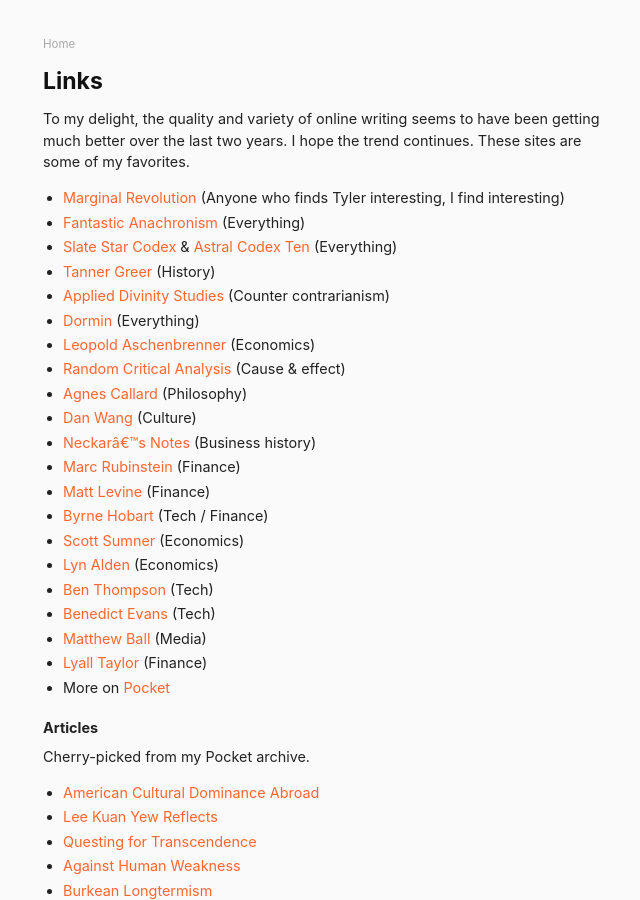
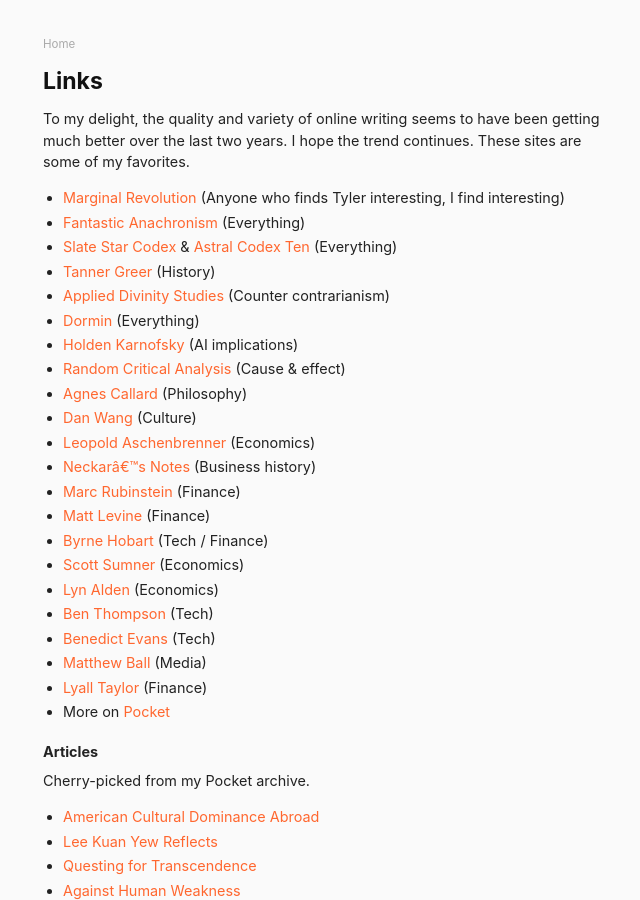
Before and after one commit to danschlz/danschulz.github.io, a Jekyll site: the page built from links.md, in a window 1280 px wide and 900 px high. Shown: the whole window, without its empty margins (317-957 px from the left). Built offline with Jekyll 4.4.1, drawn with Linux system fonts in a browser that asks for light colours.

Commit message:
Update links.md

```diff
--- a/links.md
+++ b/links.md
@@ -12,10 +12,11 @@ To my delight, the quality and variety of online writing seems to have been gett
 * [Tanner Greer](https://scholars-stage.blogspot.com/) (History)
 * [Applied Divinity Studies](https://applieddivinitystudies.com/) (Counter contrarianism)
 * [Dormin](https://dormin.org/) (Everything)
-* [Leopold Aschenbrenner](https://www.forourposterity.com/blog/) (Economics)
+* [Holden Karnofsky](https://www.cold-takes.com/) (AI implications)
 * [Random Critical Analysis](https://randomcriticalanalysis.com/) (Cause & effect)
 * [Agnes Callard](https://philosophy.uchicago.edu/faculty/a-callard) (Philosophy)
 * [Dan Wang](https://danwang.co/) (Culture)
+* [Leopold Aschenbrenner](https://www.forourposterity.com/blog/) (Economics)
 * [Neckar's Notes](https://neckar.substack.com/people/13675520-neckar?sort=archive) (Business history)
 * [Marc Rubinstein](https://www.netinterest.co/) (Finance)
 * [Matt Levine](https://www.bloomberg.com/view/topics/money-stuff) (Finance)
```
